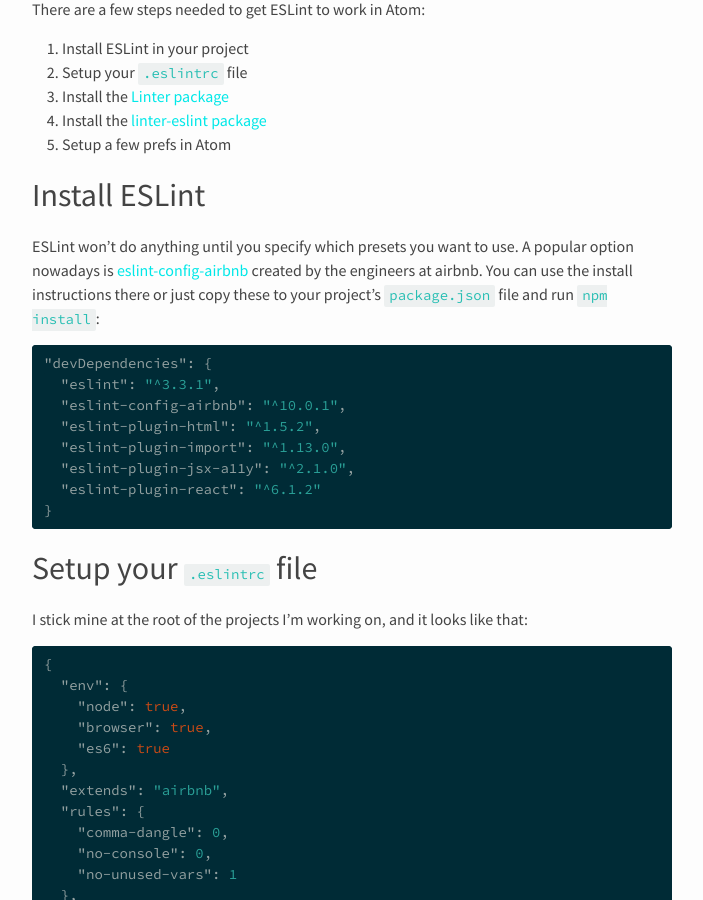
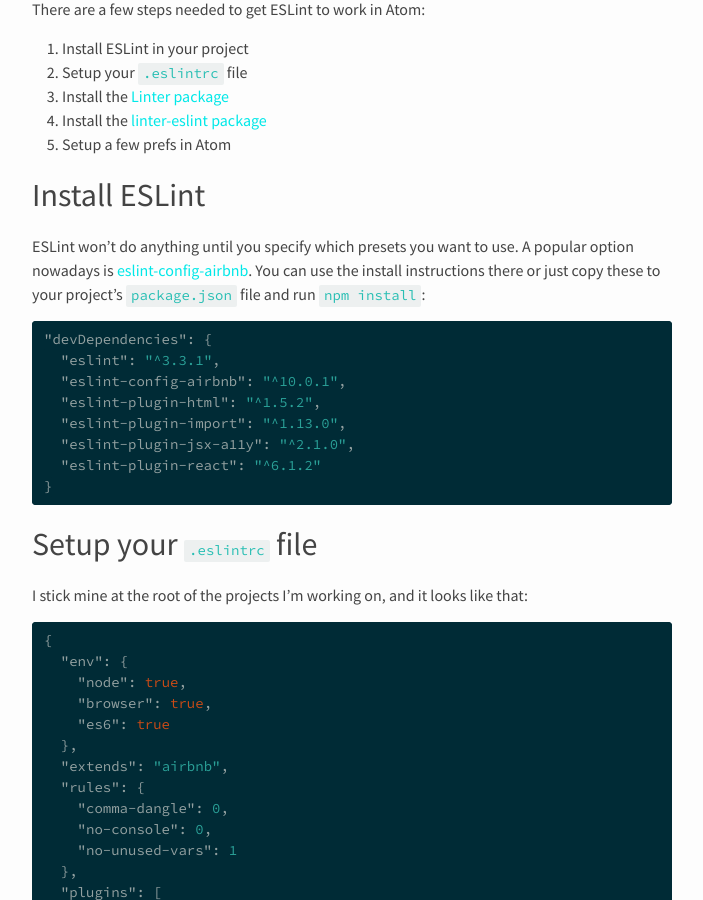
Before and after one commit to memoblue/memoblue.github.io, a Jekyll site: the page built from _posts/2016-08-17-eslint-setup-atom.md, in a window 1280 px wide and 900 px high, scrolled down 497 px. Shown: the whole window, without its empty margins (288-991 px from the left). Built offline with Jekyll 4.4.1, drawn with Linux system fonts in a browser that asks for light colours.

Commit message:
latest post tweak

````diff
--- a/_posts/2016-08-17-eslint-setup-atom.md
+++ b/_posts/2016-08-17-eslint-setup-atom.md
@@ -23,7 +23,7 @@
 
 ## Install ESLint
 
-ESLint won't do anything until you specify which presets you want to use. A popular option nowadays is [eslint-config-airbnb][5] created by the engineers at airbnb. You can use the install instructions there or just copy these to your project's `package.json` file and run `npm install`:
+ESLint won't do anything until you specify which presets you want to use. A popular option nowadays is [eslint-config-airbnb][5]. You can use the install instructions there or just copy these to your project's `package.json` file and run `npm install`:
 
 ```json
 "devDependencies": {
````
